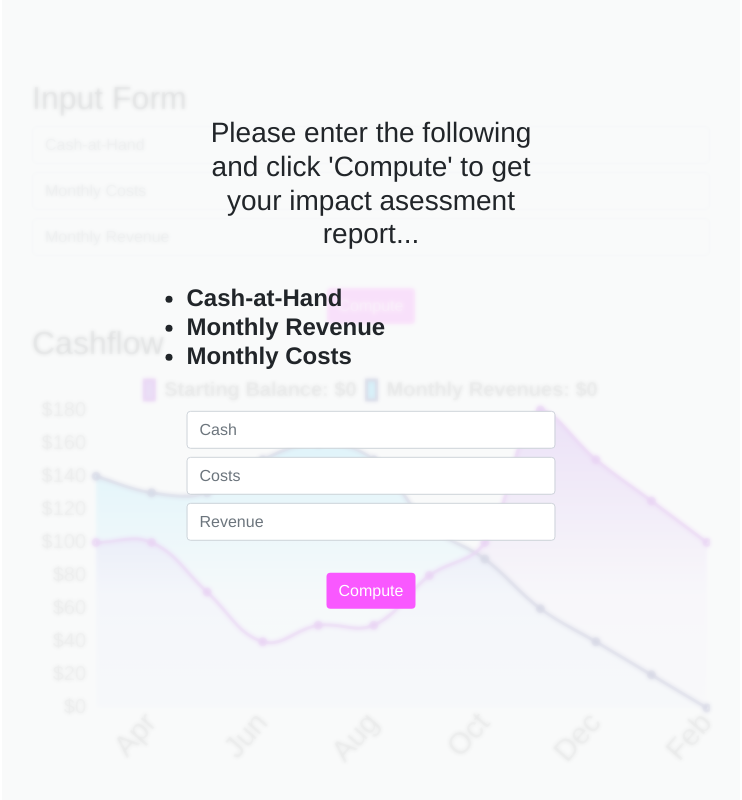
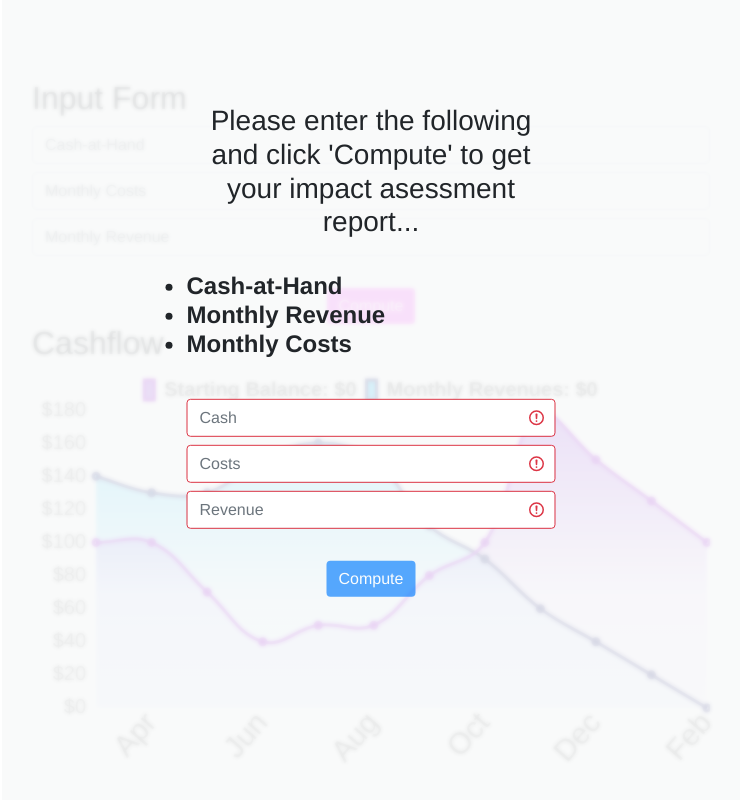
Before and after one commit to COVIDImpact/CovidImpact, a Vue app in the folder app/: page /assessment in a window 1280 px wide. Shown: the part 426-1226 px from the top of the page, without its empty margins (269-1011 px from the left). Built offline with nearby package versions, Linux system fonts and the light colour scheme.

Commit message:
add input validation

```diff
--- a/app/src/components/Analytics.vue
+++ b/app/src/components/Analytics.vue
@@ -49,21 +49,25 @@
             <b-form-input
               class="input-box--item"
               v-model="currentBalance"
+              :state="balanceState"
               placeholder="Cash"
             ></b-form-input>
             <b-form-input
               class="input-box--item"
               v-model="burnRate"
+              :state="burnState"
               placeholder="Costs"
             ></b-form-input>
             <b-form-input
               class="input-box--item"
               v-model="monthlyRevenue"
+              :state="revenueState"
               placeholder="Revenue"
             ></b-form-input>
           </div>
           <div class="text-center">
             <br />
+            <div v-if="balanceState">
               <b-button
                 class="input-btn"
                 ref="cancel"
@@ -74,6 +78,20 @@
                 variant="primary"
                 >Compute</b-button
               >
+            </div>
+            <div v-else>
+              <b-button
+                class="input-btn"
+                disabled
+                ref="cancel"
+                @click="
+                  compute();
+                  show = false;
+                "
+                variant="primary"
+                >Compute</b-button
+              >
+            </div>
             <br />
           </div>
         </div>
@@ -151,6 +169,29 @@ export default {
     BOverlay,
     Runway,
     RiskLevel
+  },
+  computed: {
+    balanceState() {
+      if (this.currentBalance.length > 1 && !isNaN(this.currentBalance)) {
+        return true;
+      } else {
+        return false;
+      }
+    },
+    burnState() {
+      if (this.burnRate.length > 1 && !isNaN(this.burnRate)) {
+        return true;
+      } else {
+        return false;
+      }
+    },
+    revenueState() {
+      if (this.monthlyRevenue.length > 1 && !isNaN(this.monthlyRevenue)) {
+        return true;
+      } else {
+        return false;
+      }
+    }
   },
   data() {
     return {
```
Lines whose indentation alone changed are shown as unchanged.
